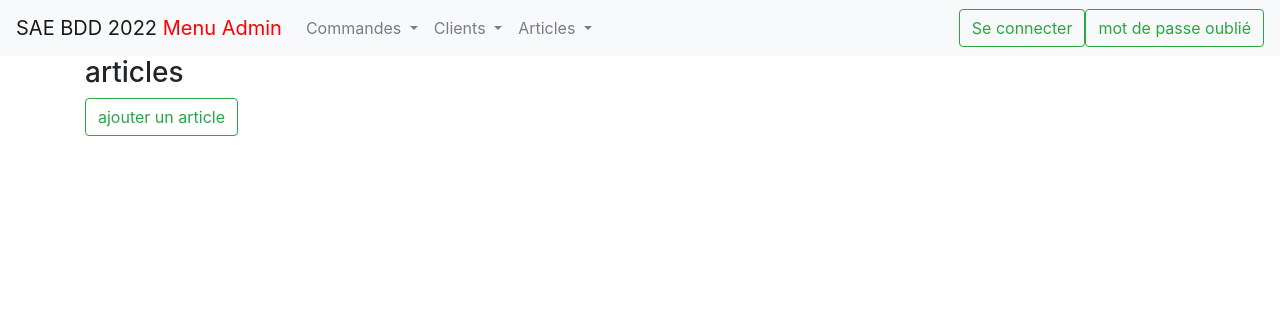
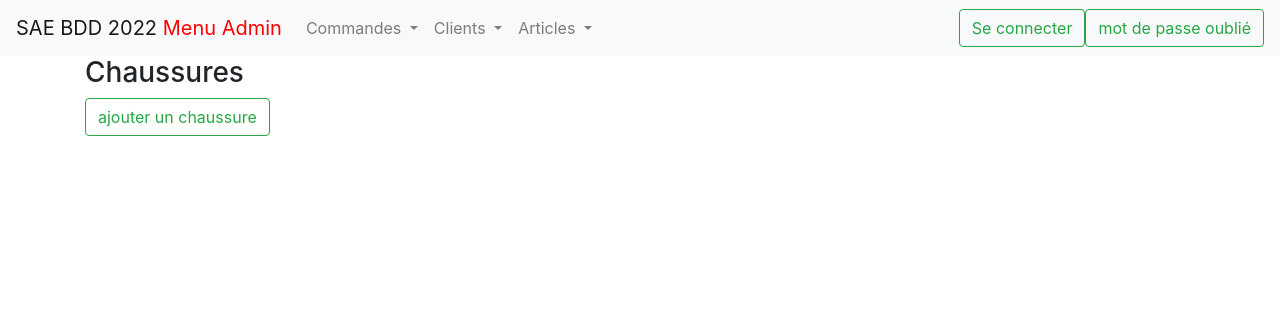
Before and after one commit to LenaAbel/PROJECT2.04_ECOMMERCE, a Flask app: template S2_SAE_2021_orm_etu_v3/templates/admin/chaussure/show_chaussure.html in a window 1280 px wide. Shown: the top 316 px of the page. Run offline with Flask 2, Linux system fonts and the light colour scheme; the template is opened without the code that fills it, so the values that code supplies are empty; parts of the project's set-up code (start-up, migrations or seed data) failed here and were passed over; some libraries are stand-ins or nearby versions.

Commit message:
Add files via upload

```diff
--- a/S2_SAE_2021_orm_etu_v3/templates/admin/chaussure/add_chaussure.html
+++ b/S2_SAE_2021_orm_etu_v3/templates/admin/chaussure/add_chaussure.html
@@ -1,11 +1,11 @@
 {% extends 'admin/layout_admin.html' %}
 
 {% block title %}
-    <title>ajouter un article</title>
+    <title>ajouter un chaussure</title>
 {% endblock %}
 
 {% block body %}
-  <h2>ajout d'un article</h2>
+  <h2>ajout d'un chaussure</h2>
   {% if error %}
     <p class=error><strong>Error:</strong> {{ error }}
   {% endif %}
--- a/S2_SAE_2021_orm_etu_v3/templates/admin/chaussure/edit_chaussure.html
+++ b/S2_SAE_2021_orm_etu_v3/templates/admin/chaussure/edit_chaussure.html
@@ -1,10 +1,10 @@
 {% extends 'admin/layout_admin.html' %}
 {% block title %}
-    <title>modifier un article</title>
+    <title>modifier un chaussure</title>
 {% endblock %}
 
 {% block body %}
-{#  <h2>modifier d'un article</h2>#}
+{#  <h2>modifier d'un chaussure</h2>#}
   {% if error %}
     <p class=error><strong>Error:</strong> {{ error }}
   {% endif %}
--- a/S2_SAE_2021_orm_etu_v3/templates/admin/chaussure/show_chaussure.html
+++ b/S2_SAE_2021_orm_etu_v3/templates/admin/chaussure/show_chaussure.html
@@ -1,12 +1,12 @@
 {% extends 'admin/layout_admin.html' %}
 
 {% block title %}
-    <title>afficher les articles</title>
+    <title>afficher les chaussures</title>
 {% endblock %}
 
 {% block body %}
-<h3>articles</h3>
-<a  class="btn btn-outline-success" href="/admin/article/add">ajouter un article</a>
+<h3>Chaussures</h3>
+<a  class="btn btn-outline-success" href="/admin/chaussure/add">ajouter un chaussure</a>
 <br><br>
 
 
```
